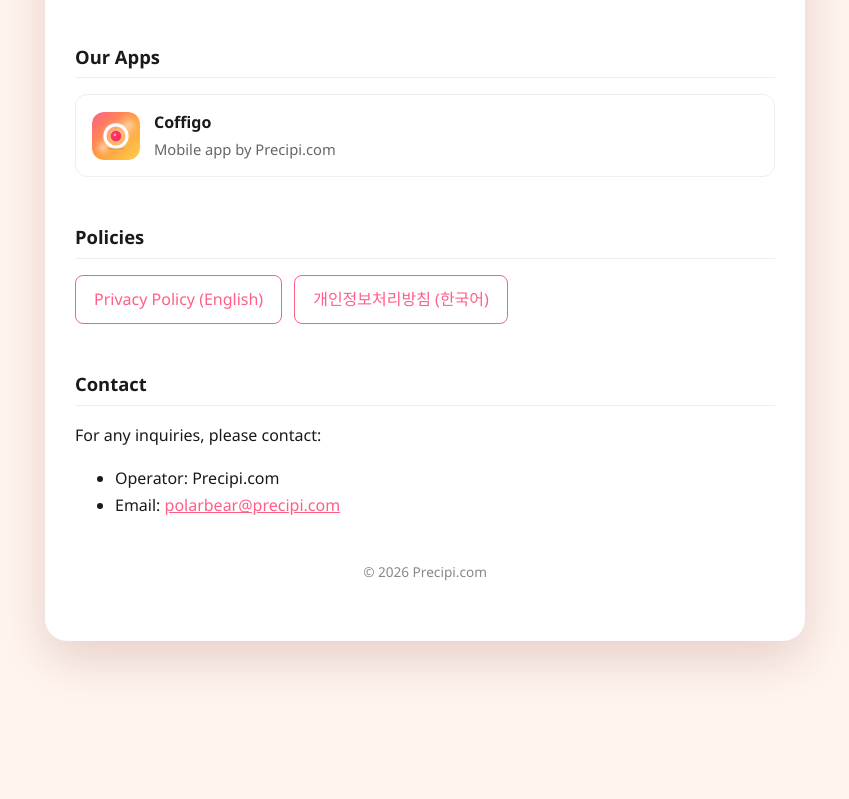
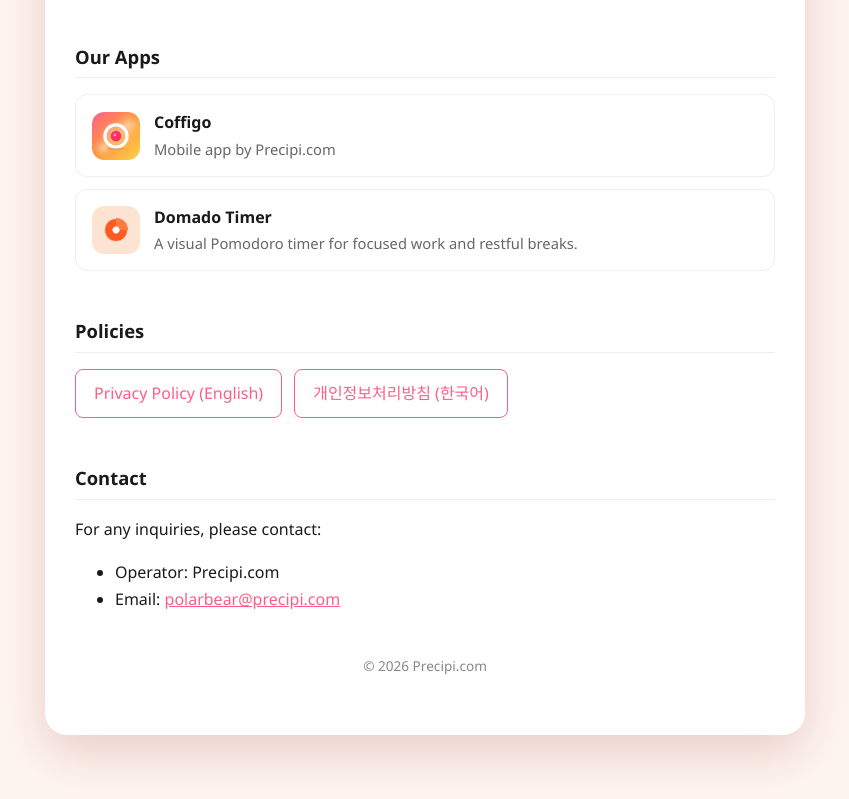
Before and after one commit to shchun/appmaker-web, a plain HTML site: page index.html in a window 1280 px wide. Shown: the part 804-1603 px from the top of the page, without its empty margins (215-1064 px from the left). Before the commit the page ends 1509 px from the top, so only its background shows below. Drawn offline with Linux system fonts and the light colour scheme.

Commit message:
feat: add Domado Timer to homepage app list

```diff
--- a/index.html
+++ b/index.html
@@ -77,6 +77,13 @@
         <div class="desc">Mobile app by Precipi.com</div>
       </div>
     </li>
+    <li>
+      <img class="icon" src="./icons/domado-timer.png" alt="Domado Timer app icon" width="48" height="48">
+      <div class="info">
+        <div class="name">Domado Timer</div>
+        <div class="desc">A visual Pomodoro timer for focused work and restful breaks.</div>
+      </div>
+    </li>
     <!-- Add more apps by copying a <li> block and swapping the icon (./icons/<app>.svg), name, and desc. -->
   </ul>
 
```
Also changed, not shown: icons/domado-timer.png (added).
